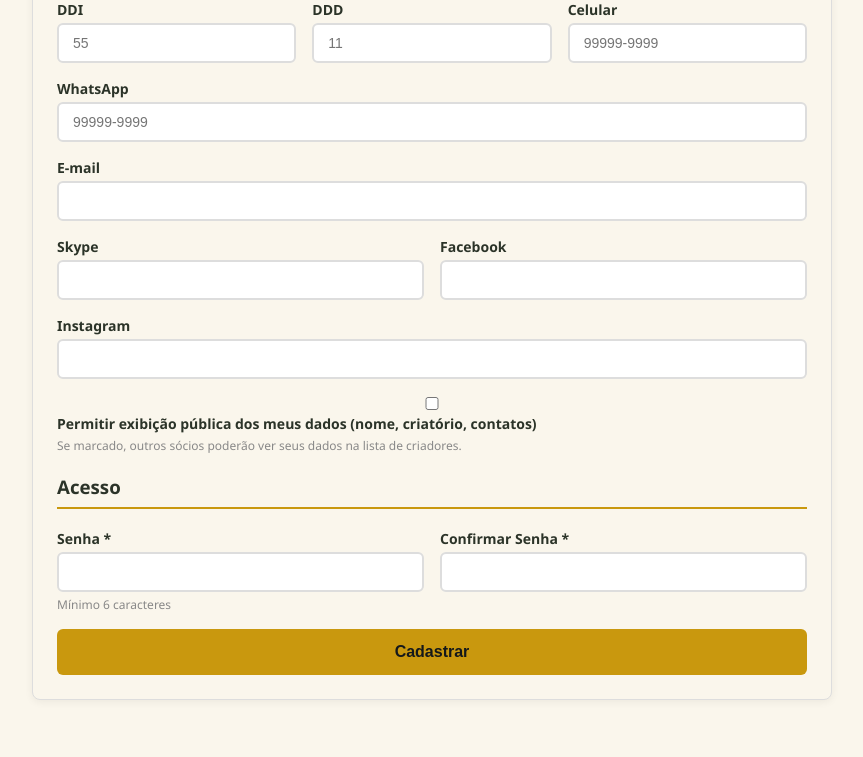
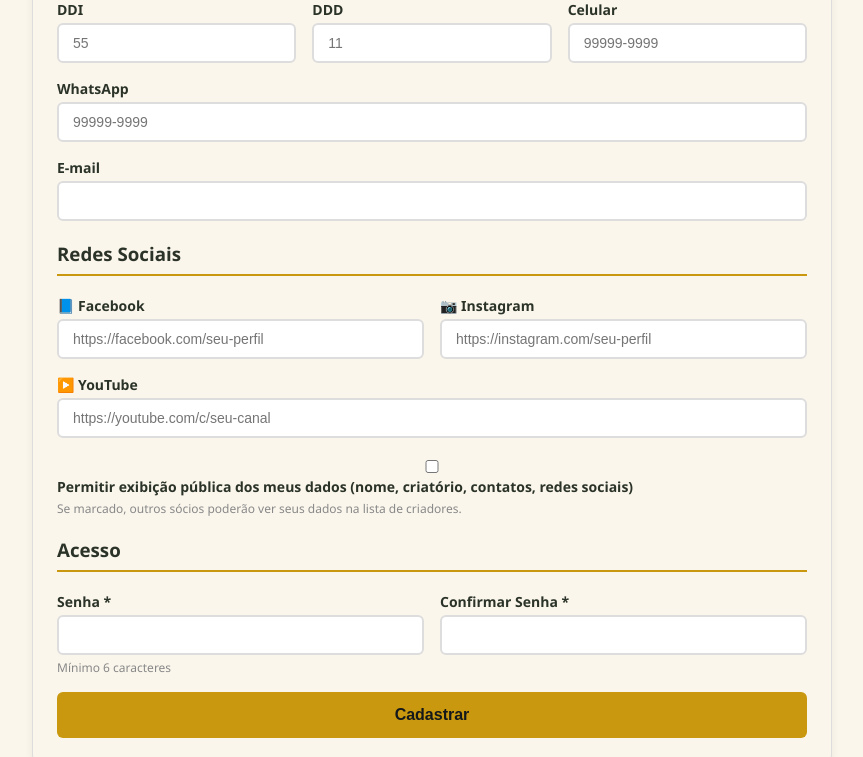
Before and after one commit to fabiogoularth-droid/sistema-goularth, a Flask app: page /cadastro in a window 1280 px wide. Shown: the part 1345-2102 px from the top of the page, without its empty margins (208-1071 px from the left). Run offline with Flask 3, Linux system fonts and the light colour scheme.

Commit message:
feat: remover Skype, adicionar FacebooK, Instagram e YouTube no Perfil

```diff
--- a/banco.py
+++ b/banco.py
@@ -77,9 +77,9 @@ class BancoClube:
                     celular TEXT,
                     whatsapp TEXT,
                     email TEXT,
-                    skype TEXT,
                     facebook TEXT,
                     instagram TEXT,
+                    youtube TEXT,
                     exibir_dados INTEGER DEFAULT 0,
                     senha_hash TEXT NOT NULL,
                     criado_em TEXT NOT NULL
@@ -240,7 +240,7 @@ class BancoClube:
                 )
 
     def _migrar_banco(self):
-        """Adiciona a coluna criatorio se ela não existir."""
+        """Adiciona colunas faltantes (criatorio, youtube) se não existirem."""
         try:
             with self._conexao() as conn:
                 colunas = conn.execute("PRAGMA table_info(socios)").fetchall()
@@ -249,8 +249,15 @@ class BancoClube:
                 if "criatorio" not in colunas_existentes:
                     conn.execute("ALTER TABLE socios ADD COLUMN criatorio TEXT")
                     print("✅ Coluna 'criatorio' adicionada com sucesso!")
-                else:
-                    print("ℹ️ Coluna 'criatorio' já existe.")
+
+                if "youtube" not in colunas_existentes:
+                    conn.execute("ALTER TABLE socios ADD COLUMN youtube TEXT")
+                    print("✅ Coluna 'youtube' adicionada com sucesso!")
+
+                # Remove skype se existir (opcional)
+                if "skype" in colunas_existentes:
+                    # SQLite não suporta DROP COLUMN diretamente, mas podemos ignorar
+                    print("ℹ️ Coluna 'skype' existe, mas não será usada.")
         except Exception as e:
             print(f"❌ Erro na migração: {e}")
 
@@ -502,9 +509,9 @@ class BancoClube:
                     sigla_clube, numero_socio, codigo_socio,
                     cep, endereco, numero, complemento, bairro, cidade, uf, pais,
                     ddi, ddd, celular, whatsapp, email,
-                    skype, facebook, instagram, exibir_dados,
+                    facebook, instagram, youtube, exibir_dados,
                     senha_hash, criado_em
-                ) VALUES (?, ?, ?, ?, ?, ?, ?, ?, ?, ?, ?, ?, ?, ?, ?, ?, ?, ?, ?, ?, ?, ?, ?, ?, ?, ?, ?, ?)
+                ) VALUES (?, ?, ?, ?, ?, ?, ?, ?, ?, ?, ?, ?, ?, ?, ?, ?, ?, ?, ?, ?, ?, ?, ?, ?, ?, ?, ?)
             """, (
                 nome, cpf, dados.get("nascimento"), dados.get("sexo"), dados.get("criatorio"),
                 sigla_clube, numero_socio, codigo_socio,
@@ -512,8 +519,8 @@ class BancoClube:
                 dados.get("complemento"), dados.get("bairro"), dados.get("cidade"),
                 dados.get("uf"), dados.get("pais"),
                 dados.get("ddi"), dados.get("ddd"), dados.get("celular"), dados.get("whatsapp"),
-                dados.get("email"), dados.get("skype"), dados.get("facebook"),
-                dados.get("instagram"), 1 if dados.get("exibir_dados") else 0,
+                dados.get("email"), dados.get("facebook"), dados.get("instagram"),
+                dados.get("youtube"), 1 if dados.get("exibir_dados") else 0,
                 _hash_senha(senha), datetime.datetime.now().isoformat()
             ))
             return cursor.lastrowid
@@ -1122,7 +1129,8 @@ class BancoClube:
             if busca:
                 query = """
                     SELECT
-                        id, nome, criatorio, ddi, ddd, celular, whatsapp, email
+                        id, nome, criatorio, ddi, ddd, celular, whatsapp, email,
+                        facebook, instagram, youtube
                     FROM socios
                     WHERE exibir_dados = 1
                     AND (nome LIKE ? OR criatorio LIKE ?)
@@ -1133,7 +1141,8 @@ class BancoClube:
             else:
                 query = """
                     SELECT
-                        id, nome, criatorio, ddi, ddd, celular, whatsapp, email
+                        id, nome, criatorio, ddi, ddd, celular, whatsapp, email,
+                        facebook, instagram, youtube
                     FROM socios
                     WHERE exibir_dados = 1
                     ORDER BY nome ASC
@@ -1146,7 +1155,8 @@ class BancoClube:
         with self._conexao() as conn:
             linha = conn.execute("""
                 SELECT
-                    id, nome, criatorio, ddi, ddd, celular, whatsapp, email
+                    id, nome, criatorio, ddi, ddd, celular, whatsapp, email,
+                    facebook, instagram, youtube
                 FROM socios
                 WHERE id = ? AND exibir_dados = 1
             """, (socio_id,)).fetchone()
--- a/templates/cadastro.html
+++ b/templates/cadastro.html
@@ -117,24 +117,27 @@
             <label>E-mail</label>
             <input type="email" name="email" value="{{ email or '' }}">
         </div>
+
+        <h3 style="color: #2B3328; border-bottom: 2px solid #C9980E; padding-bottom: 8px; margin: 20px 0;">Redes Sociais</h3>
         <div class="form-row">
             <div class="form-group">
-                <label>Skype</label>
-                <input type="text" name="skype" value="{{ skype or '' }}">
+                <label>📘 Facebook</label>
+                <input type="text" name="facebook" placeholder="https://facebook.com/seu-perfil" value="{{ facebook or '' }}">
             </div>
             <div class="form-group">
-                <label>Facebook</label>
-                <input type="text" name="facebook" value="{{ facebook or '' }}">
+                <label>📷 Instagram</label>
+                <input type="text" name="instagram" placeholder="https://instagram.com/seu-perfil" value="{{ instagram or '' }}">
             </div>
         </div>
         <div class="form-group">
-            <label>Instagram</label>
-            <input type="text" name="instagram" value="{{ instagram or '' }}">
+            <label>▶️ YouTube</label>
+            <input type="text" name="youtube" placeholder="https://youtube.com/c/seu-canal" value="{{ youtube or '' }}">
         </div>
-        <div class="form-group">
+
+        <div class="form-group" style="margin-top: 20px;">
             <label>
                 <input type="checkbox" name="exibir_dados" value="1" {% if exibir_dados %}checked{% endif %}>
-                Permitir exibição pública dos meus dados (nome, criatório, contatos)
+                Permitir exibição pública dos meus dados (nome, criatório, contatos, redes sociais)
             </label>
             <div class="hint">Se marcado, outros sócios poderão ver seus dados na lista de criadores.</div>
         </div>
```
Also changed, not shown: templates/criador_detalhe.html (+25 -0 lines), templates/criadores.html (+24 -0 lines), templates/editar_perfil.html (+10 -7 lines), clube.db.
